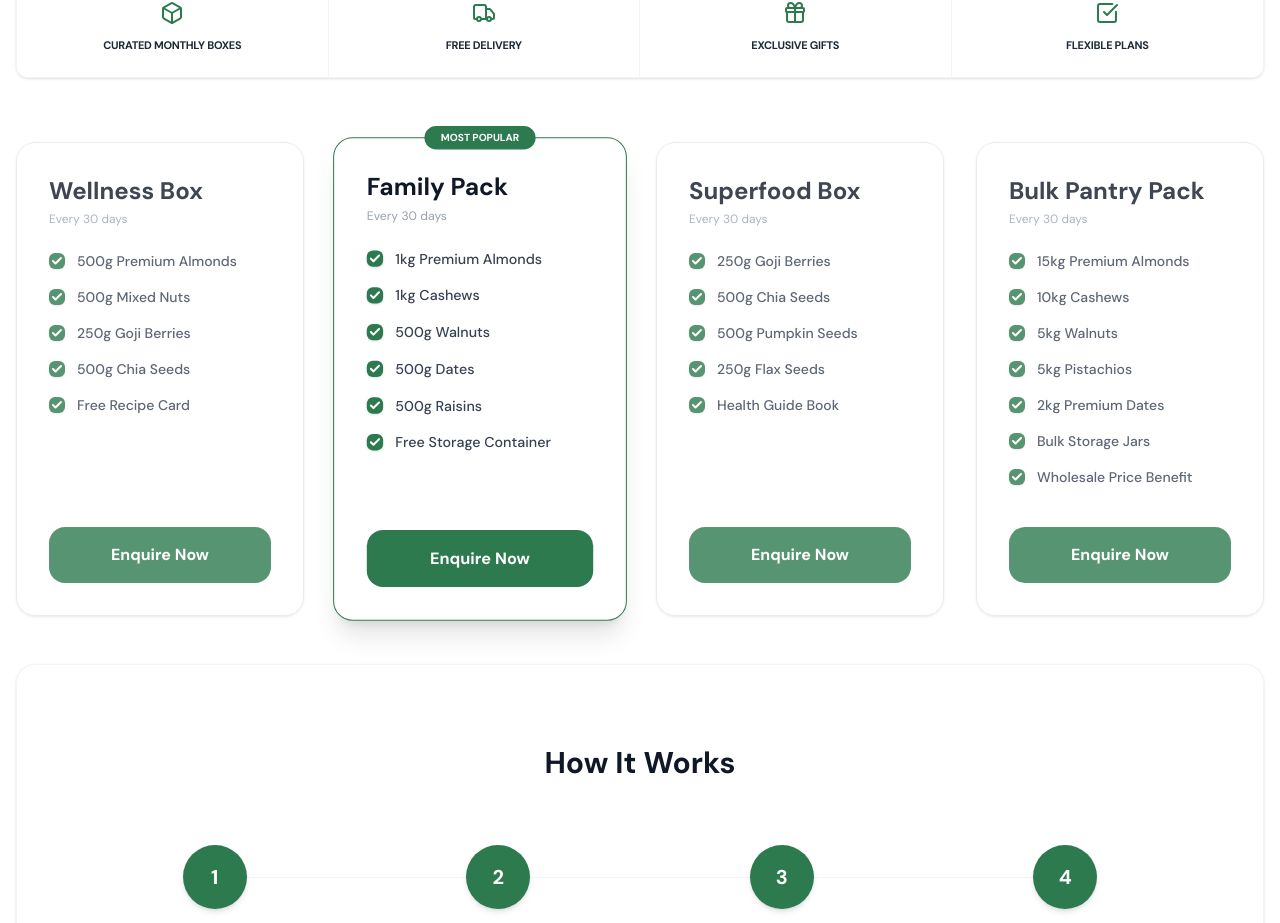
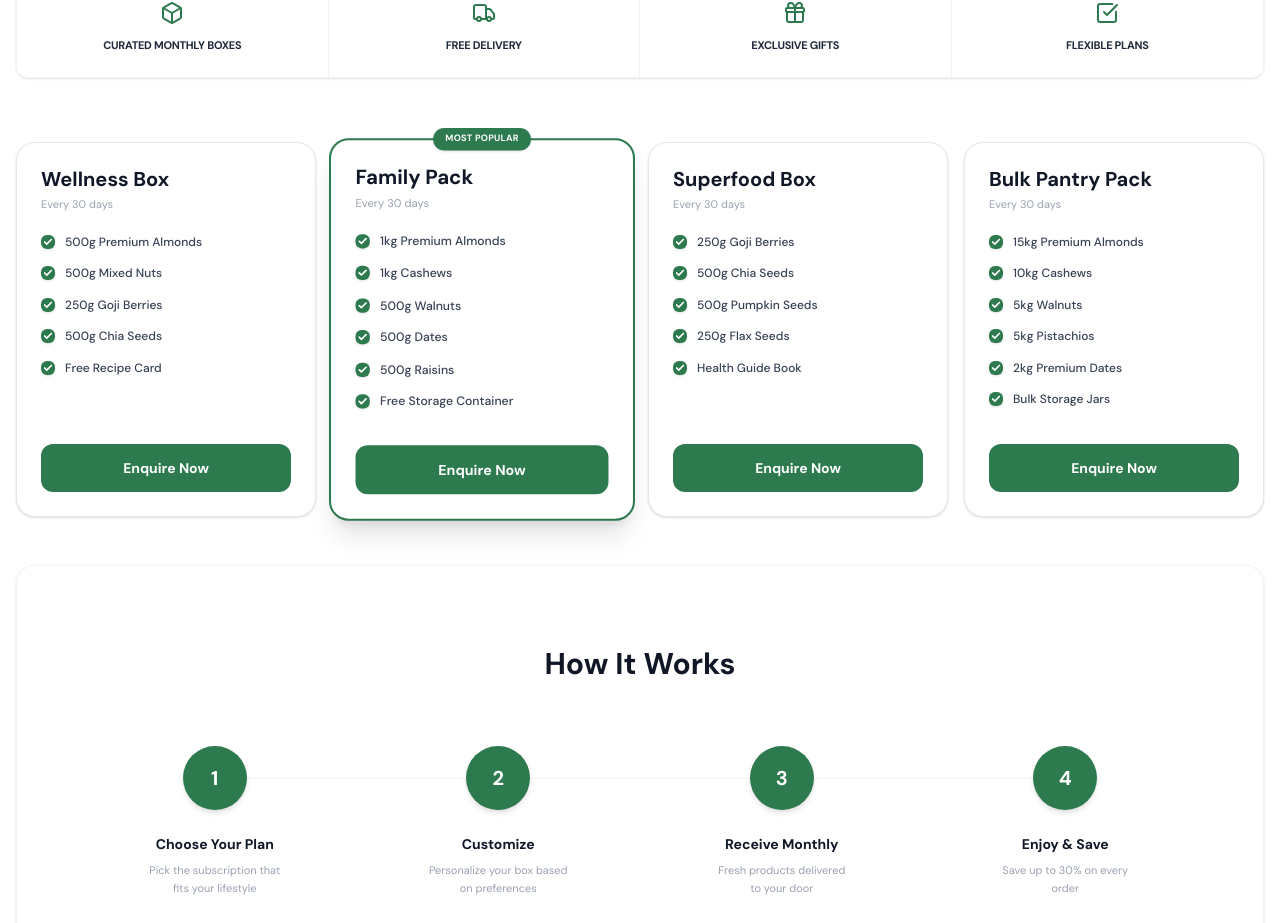
Before and after one commit to ipsitatech/New-Nutritiva, a React (Vite) app in the folder frontend/: page / in a window 1280 px wide. Shown: the part 5559-6482 px from the top of the page. Built offline with nearby package versions, Linux system fonts and the light colour scheme.

Commit message:
added proper card sizing for Subscription Pack cards

```diff
--- a/frontend/src/components/SubscriptionPage.jsx
+++ b/frontend/src/components/SubscriptionPage.jsx
@@ -1,4 +1,4 @@
-import React, { useState } from "react";
+import React from "react";
 import { Box, Truck, Gift, CheckSquare, Check } from "lucide-react";
 
 import subscriptionData from "../data/subscription.json";
@@ -11,7 +11,6 @@ const ICON_MAP = {
 };
 
 const SubscriptionPage = () => {
-  const [selectedPack, setSelectedPack] = useState("Family Pack");
   const WHATSAPP_NUMBER = "917262866254";
 
   const handleWhatsAppRedirect = (planTitle) => {
@@ -59,44 +58,38 @@ const SubscriptionPage = () => {
         </div>
 
         {/* Pricing Grid */}
-        <div className="grid grid-cols-1 md:grid-cols-4 gap-8 mb-12 items-stretch">
+        <div className="grid grid-cols-1 md:grid-cols-4 gap-4 mb-12">
           {packs.map((p, i) => {
-            // Check if THIS specific card is the one selected
-            const isSelected = selectedPack === p.title;
-
             return (
               <div
                 key={i}
-                onClick={() => setSelectedPack(p.title)} // Updates state on click
-                className={`relative flex flex-col p-8 rounded-[1.2rem] border transition-all duration-300 cursor-pointer ${
-                  isSelected
-                    ? "border-[#2D7A4F] shadow-xl scale-[1.02] opacity-100"
-                    : p.isPopular
-                      ? "border-gray-200 shadow-sm opacity-100"
-                      : "border-gray-200 shadow-sm opacity-80"
+                className={`relative flex flex-col p-6 rounded-[1.2rem] bg-white transition-all duration-300 h-full w-full aspect-[4/5] ${
+                  p.isPopular
+                    ? "border-2 border-[#2D7A4F] shadow-xl scale-[1.02] z-10"
+                    : "border border-gray-200 shadow-sm"
                 }`}
               >
                 {/* Badge shows if this pack is the popular one */}
                 {p.isPopular && (
-                  <span className="absolute -top-3 left-1/2 -translate-x-1/2 bg-[#2D7A4F] text-white px-4 py-1 rounded-full text-[10px] font-bold whitespace-nowrap">
+                  <span className="absolute -top-3 left-1/2 -translate-x-1/2 bg-[#2D7A4F] text-white px-3 py-1 rounded-full text-[9px] tracking-wide font-bold whitespace-nowrap shadow-sm">
                     MOST POPULAR
                   </span>
                 )}
 
-                <div className="mb-6">
-                  <h3 className="text-2xl font-bold text-gray-900">
+                <div className="mb-5">
+                  <h3 className="text-xl font-bold text-gray-900 leading-tight">
                     {p.title}
                   </h3>
-                  <p className="text-gray-400 text-xs mt-1">Every 30 days</p>
+                  <p className="text-gray-400 text-[11px] mt-1">Every 30 days</p>
                 </div>
 
-                <ul className="space-y-4 mb-10 flex-grow">
+                <ul className="space-y-3 mb-6 flex-grow">
                   {p.features.map((f, j) => (
                     <li
                       key={j}
-                      className="flex items-center text-gray-700 text-sm font-medium">
-                      <span className="bg-[#2D7A4F] p-0.5 rounded-md mr-3 shadow-sm">
-                        <Check className="w-3 h-3 text-white" strokeWidth={4} />
+                      className="flex items-start text-gray-700 text-xs font-medium leading-relaxed">
+                      <span className="bg-[#2D7A4F] p-0.5 rounded-md mr-2.5 mt-0.5 shadow-sm shrink-0">
+                        <Check className="w-2.5 h-2.5 text-white" strokeWidth={4} />
                       </span>
                       {f}
                     </li>
@@ -104,11 +97,8 @@ const SubscriptionPage = () => {
                 </ul>
 
                 <button
-                  onClick={(e) => {
-                    e.stopPropagation(); // Prevents the card click from firing when clicking the button
-                    handleWhatsAppRedirect(p.title);
-                  }}
-                  className="w-full bg-[#2D7A4F] text-white font-bold py-4 rounded-2xl hover:bg-[#1e5235]">
+                  onClick={() => handleWhatsAppRedirect(p.title)}
+                  className="w-full bg-[#2D7A4F] text-white text-sm font-bold py-3.5 rounded-xl hover:bg-[#1e5235] transition-colors mt-auto">
                   Enquire Now
                 </button>
               </div>
--- a/frontend/src/data/subscription.json
+++ b/frontend/src/data/subscription.json
@@ -64,8 +64,8 @@
         "5kg Walnuts",
         "5kg Pistachios",
         "2kg Premium Dates",
-        "Bulk Storage Jars",
-        "Wholesale Price Benefit"
+        "Bulk Storage Jars"
+
       ],
       "isPopular": false
     }
```
Also changed, not shown: 1 other file (tests, documents, lock files or other folders).
